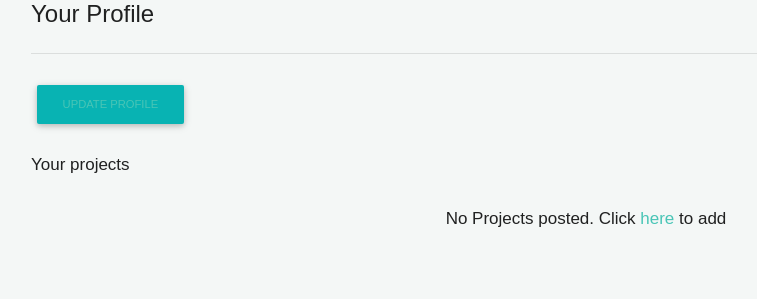
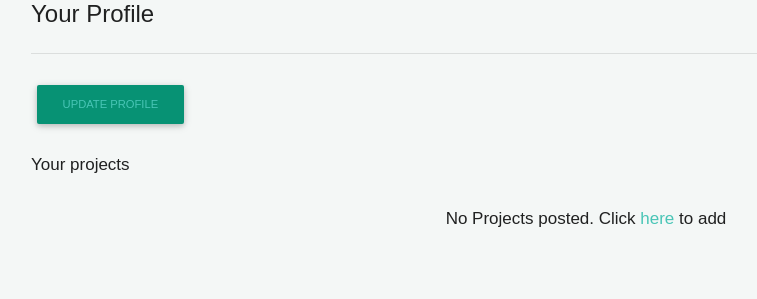
Before and after one commit to odoyoquee/my-awards, a Django app: page /profile/1 in a window 1280 px wide. Shown: the part 47-346 px from the top of the page, without its empty margins (54-811 px from the left). Run offline with Django 3.2, Linux system fonts and the light colour scheme; the visitor is signed in with stand-in values (Sample User, id 1); data comes from the database, SQL or seed files in the repository; data that the repository does not hold is empty; some libraries are stand-ins or nearby versions; some web fonts are replaced.

```diff
--- a/awards/templates/photos/profile.html
+++ b/awards/templates/photos/profile.html
@@ -18,12 +18,12 @@
     <p></p>
     <span><a class='maillink' href="mailto:{{profile.contact}}" style="color: whitesmoke">{{profile.contact}}</a></span>
     <p></p>
-    <a href="{% url 'newprofile' %}"><button type="button" class="btn btn-md" style="background-color:rgb(8, 179, 179);">Update Profile</button></a>
+    <a href="{% url 'newprofile' %}"><button type="button" class="btn btn-md" style="background-color:rgb(7, 146, 116);">Update Profile</button></a>
     <br>
     <br>
  {% else %}
  <p></p>
-    <a href="{% url 'newprofile' %}"><button type="button" class="btn btn-md" style="background-color:rgb(8, 179, 179);">Update Profile</button></a>
+    <a href="{% url 'newprofile' %}"><button type="button" class="btn btn-md" style="background-color:rgb(7, 146, 116);">Update Profile</button></a>
     <br>
     <br>
   {% endif %}
```
